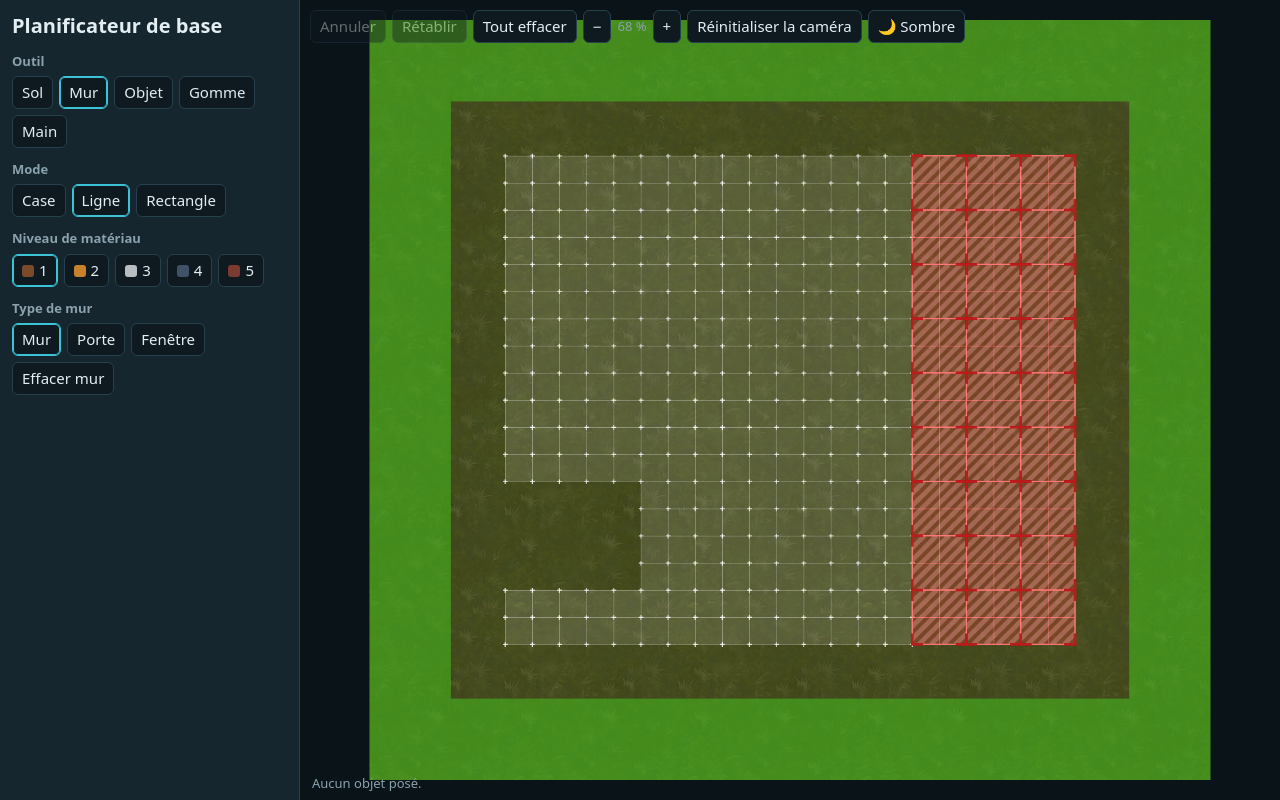
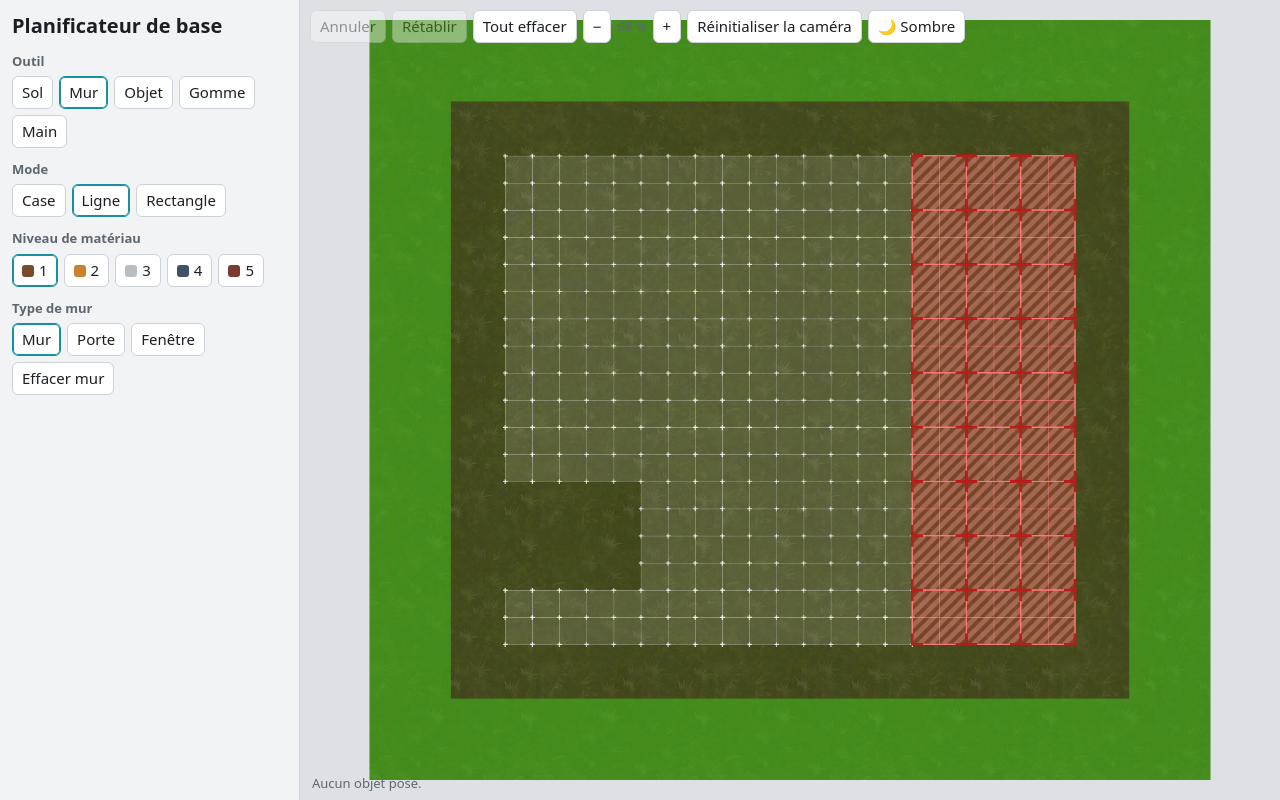
Before and after one commit to ObiwankenobiLD/base-planner, a Next.js app: page / in a window 1280 px wide. Built offline with nearby package versions, Linux system fonts and the light colour scheme.

Commit message:
Update globals.css

```diff
--- a/src/app/globals.css
+++ b/src/app/globals.css
@@ -1,9 +1,11 @@
-:root{--bg:#0e1a20;--pn:#15262e;--bd:#27414c;--tx:#e3eef2;--mu:#8aa2ad;--ac:#3cc3d6}
+:root{--bg:#161a1d;--pn:#1f2428;--bd:#3a434a;--tx:#e8edf0;--mu:#97a3ab;--ac:#3cc3d6;--st:#0f1215;color-scheme:dark}
+:root[data-theme=light]{--bg:#ffffff;--pn:#f1f3f5;--bd:#ccd2d8;--tx:#1b1f23;--mu:#5d6770;--ac:#1a8fa3;--st:#dde1e5;color-scheme:light}
+@media(prefers-color-scheme:light){:root:not([data-theme=dark]){--bg:#ffffff;--pn:#f1f3f5;--bd:#ccd2d8;--tx:#1b1f23;--mu:#5d6770;--ac:#1a8fa3;--st:#dde1e5;color-scheme:light}}
 *{box-sizing:border-box}body{margin:0;background:var(--bg);color:var(--tx);font:15px/1.4 system-ui,sans-serif}
 .app{display:grid;grid-template-columns:300px minmax(0,1fr);height:100vh}
 @media(max-width:800px){.app{grid-template-columns:1fr;grid-template-rows:44vh minmax(0,1fr)}}
 .side{overflow-y:auto;padding:12px;background:var(--pn);border-right:1px solid var(--bd)}
-.stage{position:relative;overflow:hidden;touch-action:none;background:#0a1318}
+.stage{position:relative;overflow:hidden;touch-action:none;background:var(--st)}
 .float{position:absolute;top:10px;left:10px;right:10px;display:flex;flex-wrap:wrap;gap:6px;align-items:center}
 .foot{position:absolute;bottom:8px;left:12px;margin:0}
 .pn{background:var(--pn);border:1px solid var(--bd);border-radius:8px;padding:10px}
```
